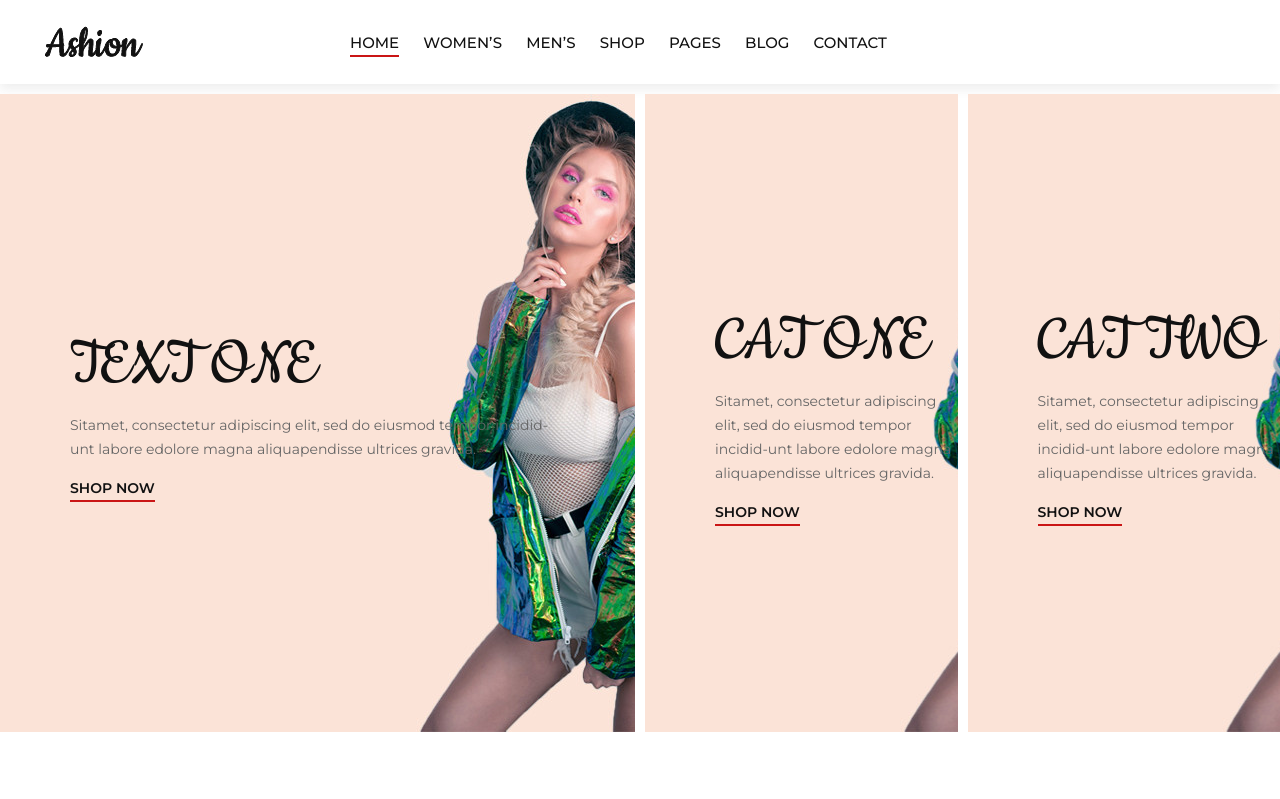
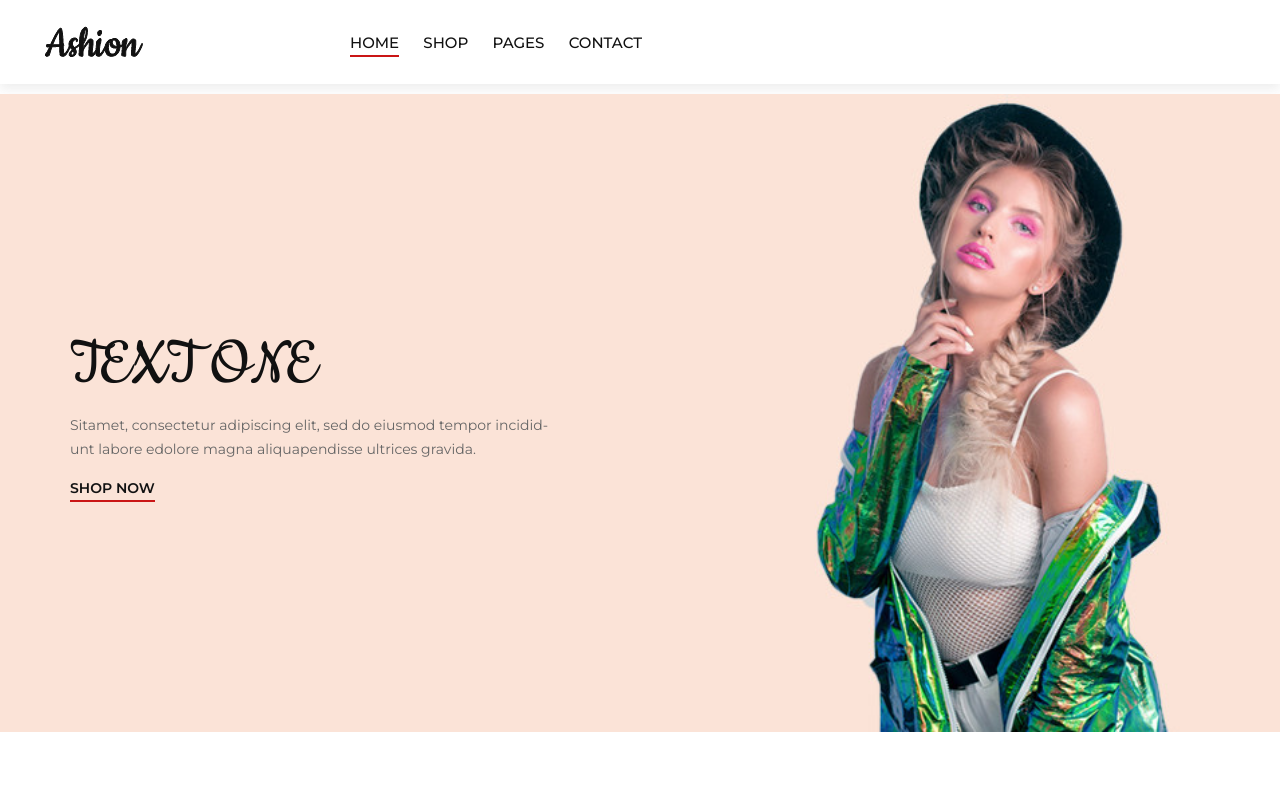
Before and after one commit to adhilsalim/Jyothis-Designs, a plain HTML site: page index.html in a window 1280 px wide. Shown: the top 799 px of the page. Drawn offline with Linux system fonts and the light colour scheme.

Commit message:
fixed hero section

```diff
--- a/index.html
+++ b/index.html
@@ -68,18 +68,18 @@
                     <nav class="header__menu">
                         <ul>
                             <li class="active"><a href="./index.html">Home</a></li>
-                            <li><a href="#">Women’s</a></li>
-                            <li><a href="#">Men’s</a></li>
+                            <!-- <li><a href="#">Women’s</a></li>
+                            <li><a href="#">Men’s</a></li> -->
                             <li><a href="./shop.html">Shop</a></li>
                             <li><a href="#">Pages</a>
                                 <ul class="dropdown">
                                     <li><a href="./product-details.html">Product Details</a></li>
                                     <li><a href="./shop-cart.html">Shop Cart</a></li>
                                     <li><a href="./checkout.html">Checkout</a></li>
-                                    <li><a href="./blog-details.html">Blog Details</a></li>
+                                    <!-- <li><a href="./blog-details.html">Blog Details</a></li> -->
                                 </ul>
                             </li>
-                            <li><a href="./blog.html">Blog</a></li>
+                            <!-- <li><a href="./blog.html">Blog</a></li> -->
                             <li><a href="./contact.html">Contact</a></li>
                         </ul>
                     </nav>
@@ -113,7 +113,7 @@
     <section class="categories">
         <div class="container-fluid">
             <div class="row">
-                <div class="col-lg-6 p-0">
+                <div class="col-lg-12 p-0">
                     <div class="categories__item categories__large__item set-bg"
                         data-setbg="img/categories/category-1.jpg">
                         <div class="categories__text">
@@ -124,7 +124,7 @@
                         </div>
                     </div>
                 </div>
-                <div class="col-lg-3 p-0">
+                <!-- <div class="col-lg-3 p-0">
                     <div class="categories__item categories__large__item set-bg"
                         data-setbg="img/categories/category-1.jpg">
                         <div class="categories__text">
@@ -145,7 +145,7 @@
                             <a href="#">Shop now</a>
                         </div>
                     </div>
-                </div>
+                </div> -->
                 <!--<div class="row">-->
 
 
```
